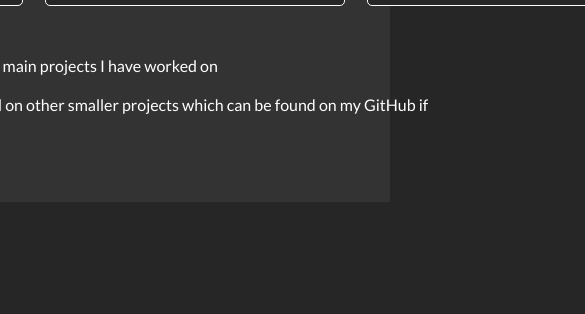
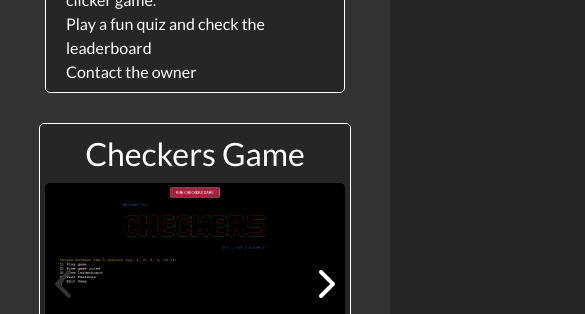
Before and after one commit to dmccaffrey01/DILLON_MC_CAFFREY_PORTFOLIO, a plain HTML site: page projects.html in a window 390 px wide. Shown: the part 1486-1800 px from the top of the page, 585 px wide, since content can reach past the window. Before the commit the page ends 1688 px from the top, so only its background shows below. Drawn offline with nearby package versions, Linux system fonts and the light colour scheme.

Commit message:
Add responsiveness to projects section

```diff
--- a/assets/css/style.css
+++ b/assets/css/style.css
@@ -632,3 +632,24 @@ footer {
     color: var(--WHITE-TEXT);
     padding: 10px;
 }
+
+@media (max-width: 1000px) {
+    /* Projects Section */
+
+    .projects-section {
+        height: 2100px;
+    }
+
+    .projects-container {
+        width: 350px;
+    }
+
+    .projects-showcase {
+        flex-direction: column;
+        gap: 30px;
+    }
+
+    .projects-description-container {
+        width: 300px;
+    }
+}
```
